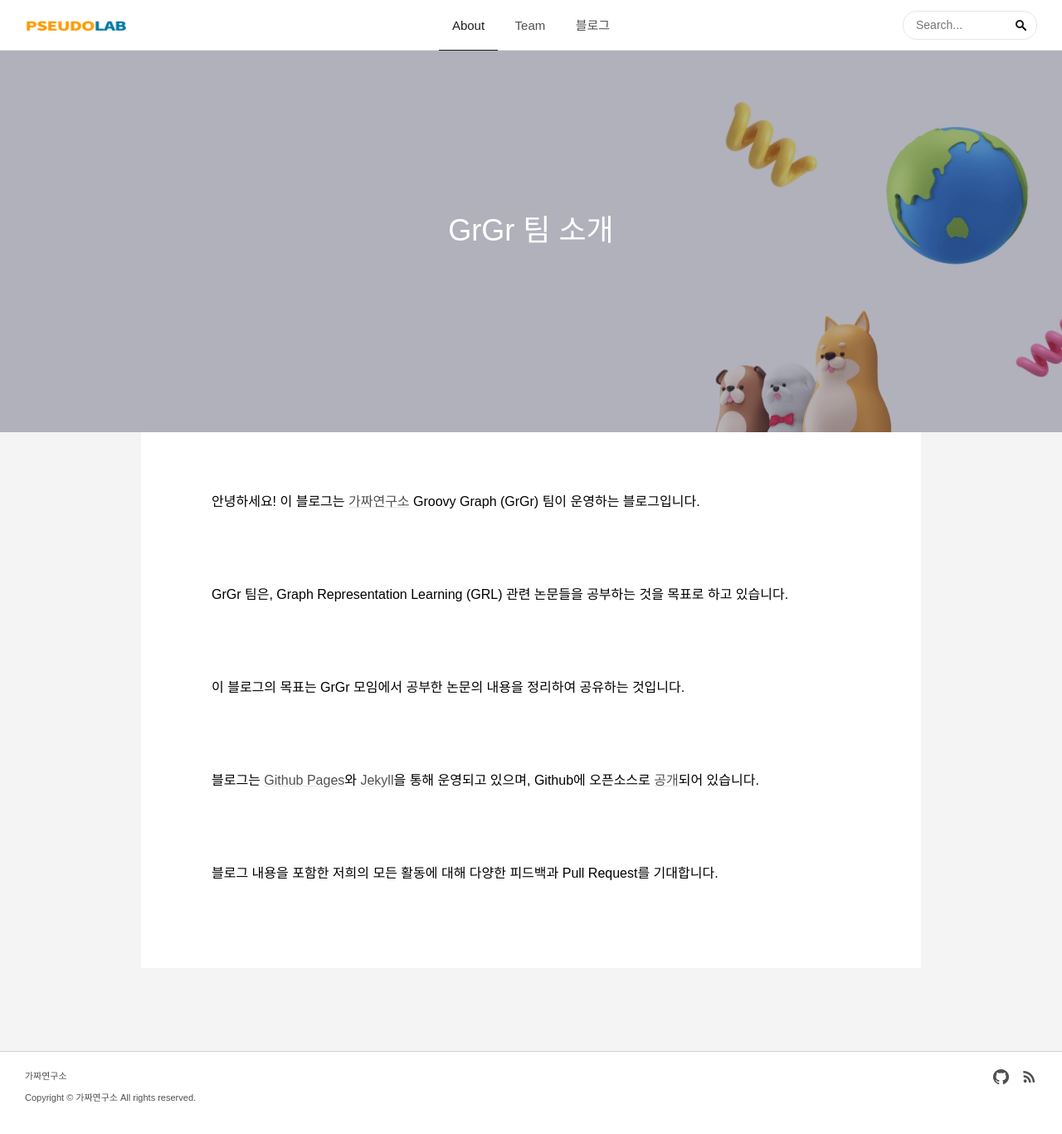
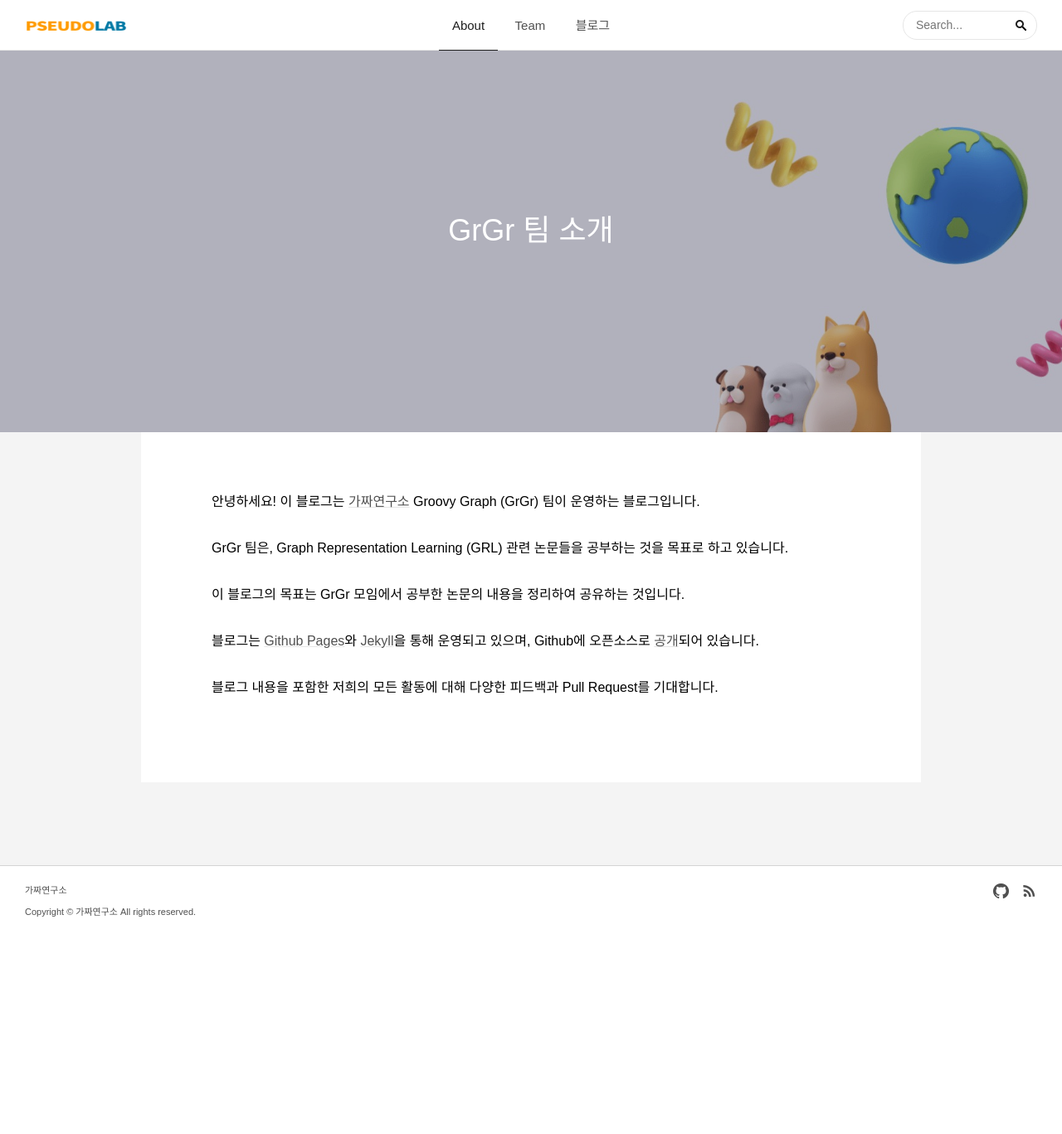
Before and after one commit to Pseudo-Lab/graph, a Jekyll site: the page built from grabout.md, in a window 1280 px wide. Shown: the whole page at 83% size. Built offline with Jekyll 4.4.1, drawn with Linux system fonts in a browser that asks for light colours; some web fonts are replaced; after the commit the page ends 1143 px from its top, so only the background shows below that.

Commit message:
Edit margins

```diff
--- a/grabout.md
+++ b/grabout.md
@@ -8,18 +8,18 @@ excerpt: GrGr 팀을 소개합니다.
 
 안녕하세요! 이 블로그는 **[가짜연구소](https://pseudo-lab.com/)** **Groovy Graph (GrGr)** 팀이 운영하는 블로그입니다.
 
-<br>
+<p></p>
 
 GrGr 팀은, Graph Representation Learning (GRL) 관련 논문들을 공부하는 것을 목표로 하고 있습니다.
 
-<br>
+<p></p>
 
 이 블로그의 목표는 GrGr 모임에서 공부한 논문의 내용을 정리하여 공유하는 것입니다.
 
-<br>
+<p></p>
 
 블로그는 [Github Pages](https://pages.github.com/)와 [Jekyll](https://jekyllrb.com/)을 통해 운영되고 있으며, Github에 오픈소스로 [공개](https://github.com/teamgrgr/teamgrgr.github.io)되어 있습니다.
 
-<br>
+<p></p>
 
 블로그 내용을 포함한 저희의 모든 활동에 대해 다양한 피드백과 Pull Request를 기대합니다.
```
